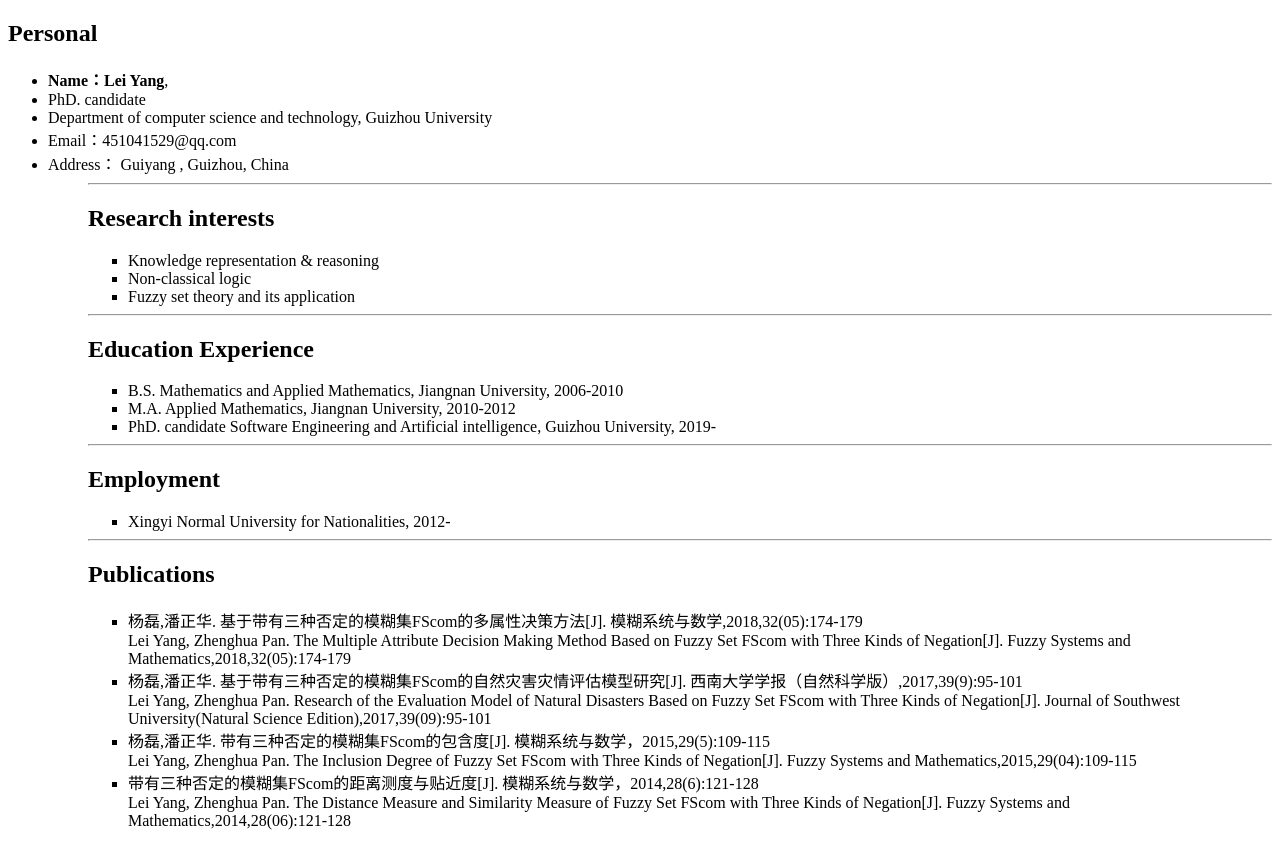
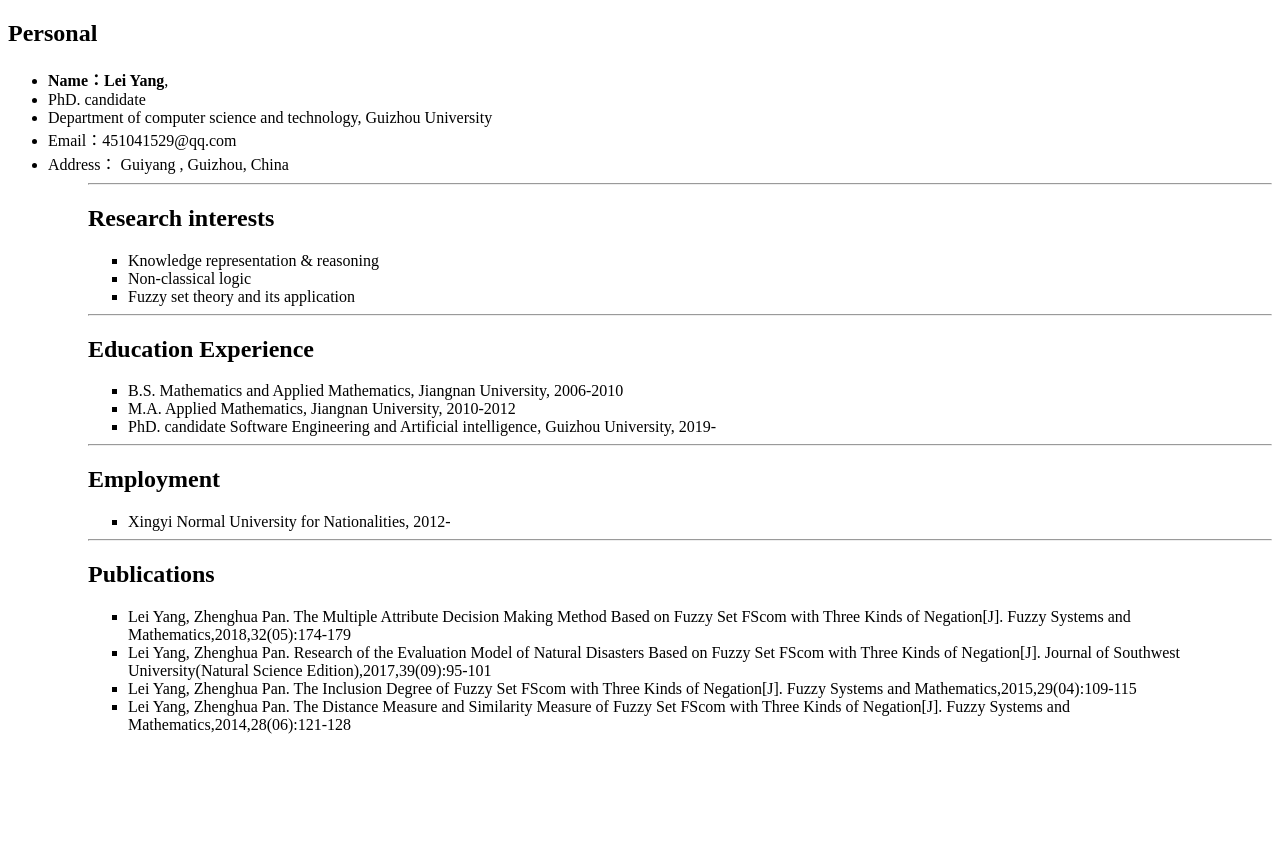
Before and after one commit to studingforever/introduction, a plain HTML site: page index.html in a window 1280 px wide. After the commit the page ends 800 px from the top, so only its background shows below. Drawn offline with Linux system fonts and the light colour scheme.

Commit message:
Update index.html

```diff
--- a/index.html
+++ b/index.html
@@ -3,10 +3,9 @@
   <head>
   </head>
   <body>
-  <div id="Homepage">
+  <div>
   	<h2>Personal</h2>
-
-	<ul>
+	  <ul>
 	  <li><strong>Name：Lei Yang</strong></font>,</li>
 		  <li>PhD. candidate</li>
    	  <li>Department of computer science and technology, Guizhou University</li>
@@ -39,14 +38,10 @@
 	<h2>Publications</h2>
 
 	<ul>
-	  <li>杨磊,潘正华. 基于带有三种否定的模糊集FScom的多属性决策方法[J]. 模糊系统与数学,2018,32(05):174-179<br>
-        Lei Yang, Zhenghua Pan. The Multiple Attribute Decision Making Method Based on Fuzzy Set FScom with Three Kinds of Negation[J]. Fuzzy Systems and Mathematics,2018,32(05):174-179</li>
-    <li>杨磊,潘正华. 基于带有三种否定的模糊集FScom的自然灾害灾情评估模型研究[J]. 西南大学学报（自然科学版）,2017,39(9):95-101<br>
-        Lei Yang, Zhenghua Pan. Research of the Evaluation Model of Natural Disasters Based on Fuzzy Set FScom with Three Kinds of Negation[J]. Journal of Southwest University(Natural Science Edition),2017,39(09):95-101</li>
-    <li>杨磊,潘正华. 带有三种否定的模糊集FScom的包含度[J]. 模糊系统与数学，2015,29(5):109-115<br>
-        Lei Yang, Zhenghua Pan. The Inclusion Degree of Fuzzy Set FScom with Three Kinds of Negation[J]. Fuzzy Systems and Mathematics,2015,29(04):109-115</li>
-    <li>带有三种否定的模糊集FScom的距离测度与贴近度[J]. 模糊系统与数学，2014,28(6):121-128<br>
-        Lei Yang, Zhenghua Pan. The Distance Measure and Similarity Measure of Fuzzy Set FScom with Three Kinds of Negation[J]. Fuzzy Systems and Mathematics,2014,28(06):121-128</li>
+	  <li>Lei Yang, Zhenghua Pan. The Multiple Attribute Decision Making Method Based on Fuzzy Set FScom with Three Kinds of Negation[J]. Fuzzy Systems and Mathematics,2018,32(05):174-179</li>
+          <li>Lei Yang, Zhenghua Pan. Research of the Evaluation Model of Natural Disasters Based on Fuzzy Set FScom with Three Kinds of Negation[J]. Journal of Southwest University(Natural Science Edition),2017,39(09):95-101</li>
+          <li>Lei Yang, Zhenghua Pan. The Inclusion Degree of Fuzzy Set FScom with Three Kinds of Negation[J]. Fuzzy Systems and Mathematics,2015,29(04):109-115</li>
+          <li>Lei Yang, Zhenghua Pan. The Distance Measure and Similarity Measure of Fuzzy Set FScom with Three Kinds of Negation[J]. Fuzzy Systems and Mathematics,2014,28(06):121-128</li>
 	</ul>
 
   </body>
```
